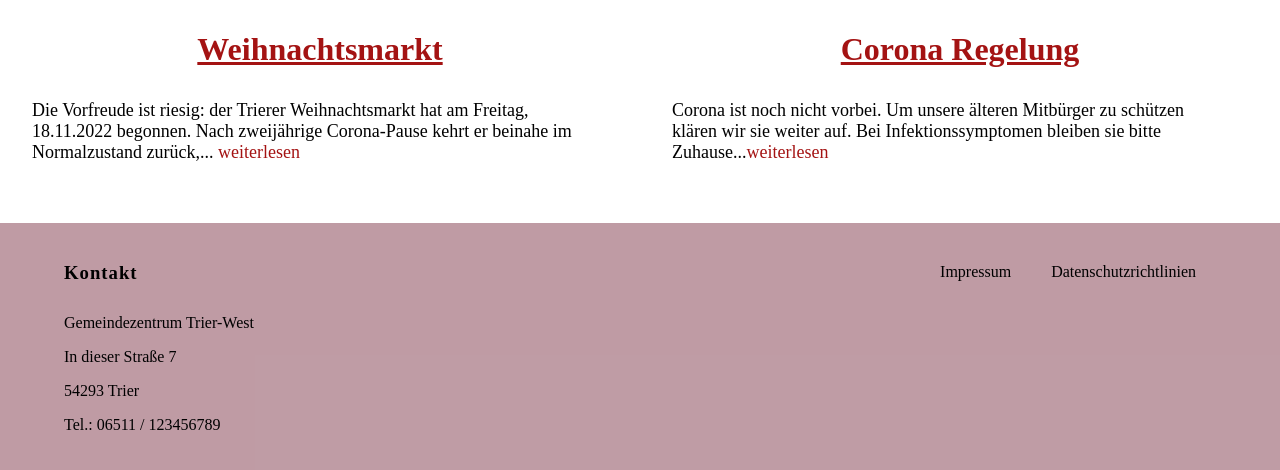
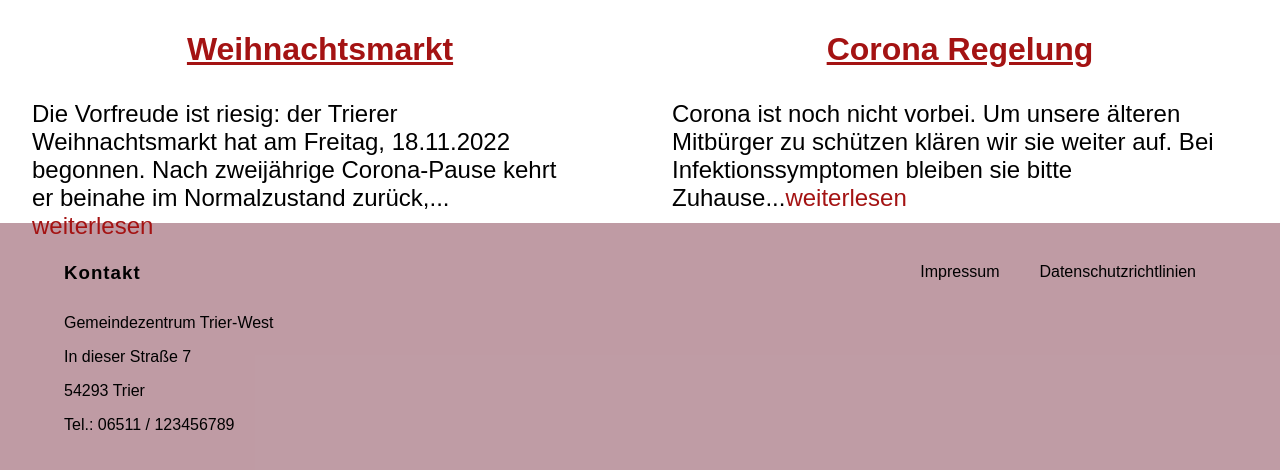
Before and after one commit to rosniks/Webtech, a PHP site: page /html/index.html in a window 1280 px wide. Shown: the part 1424-1894 px from the top of the page. Run offline with PHP 8.4, Linux system fonts and the light colour scheme.

Commit message:
Validation für Index und styles

```diff
--- a/src/css/styles.css
+++ b/src/css/styles.css
@@ -1,5 +1,6 @@
 * {
     box-sizing: border-box;
+    font-family: sans-serif;
 }
 
 body {
@@ -59,7 +60,7 @@ main p {
 }
 
 .news-feld p{
-    font-size: large;
+    font-size: 150%;
     float: left;
     text-align: left;
     padding-left: 2rem;
--- a/src/html/index.html
+++ b/src/html/index.html
@@ -6,7 +6,7 @@
     <link rel="stylesheet" href="../css/styles.css">
     <link rel="stylesheet" href="../css/nav-bar.css">
     <link rel="stylesheet" href="../css/footer.css">
-    <script src="../js/nav-bar.js" type="text/javascript" defer></script>
+    <script src="../js/nav-bar.js" defer></script>
     <title>Gemeindezentrum Trier-West</title>
 </head>
 
```
